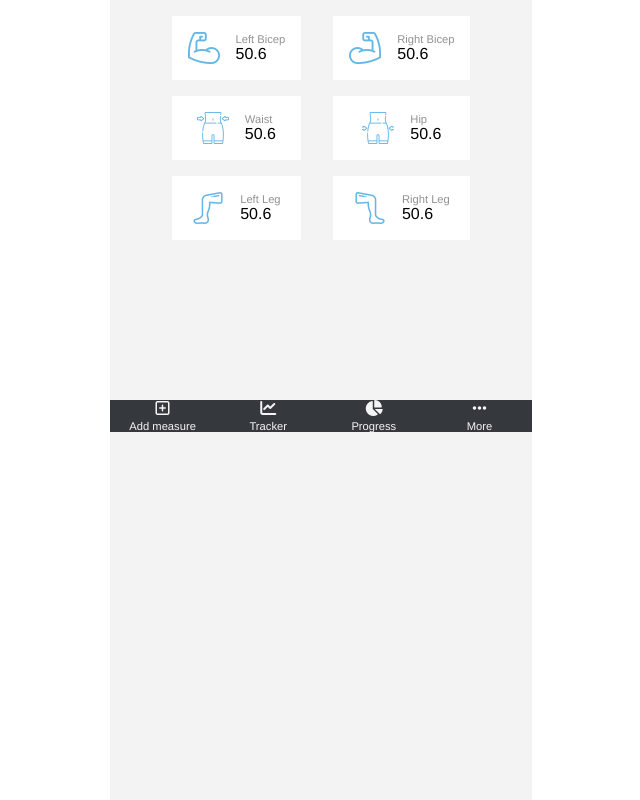
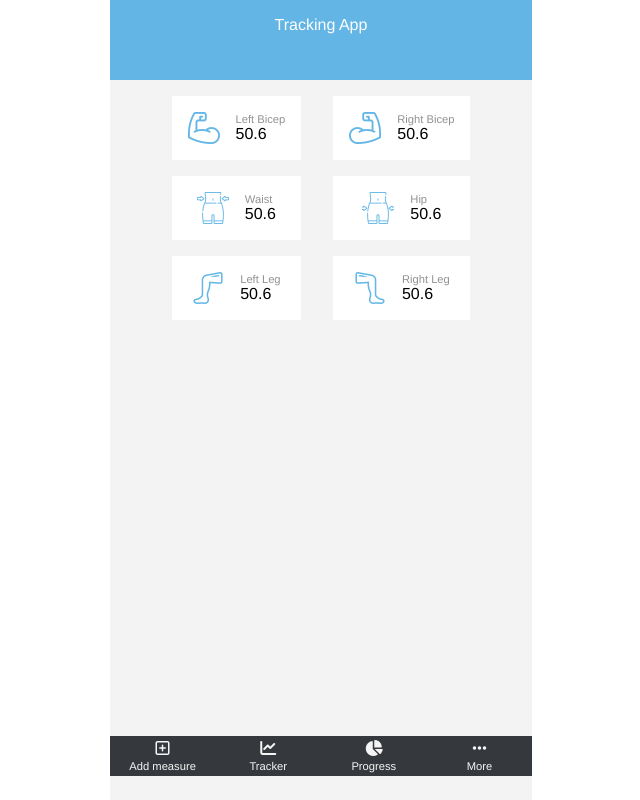
Before and after one commit to zilton7/tracking-app-frontend, a React (Create React App) app: page / in a window 1280 px wide. Shown: the whole page, without its empty margins (319-959 px from the left). Built offline with nearby package versions, Linux system fonts and the light colour scheme; no server answers.

Commit message:
Re-style buttom buttons

```diff
--- a/src/App.js
+++ b/src/App.js
@@ -4,6 +4,7 @@ import Measurements from "./components/Measurements";
 function App() {
   return (
     <div className="App">
+      <div className="heading">Tracking App</div>
       <Measurements />
       <Nav />
     </div>
--- a/src/styles/index.css
+++ b/src/styles/index.css
@@ -59,7 +59,7 @@ body {
 }
 
 .measurements {
-  height: 50%;
+  height: 82%;
   display: flex;
   justify-content: center;
 }
@@ -103,6 +103,7 @@ body {
   color: whitesmoke;
   height: 10%;
   width: 100%;
+  padding: 0.25rem 0;
 }
 
 .bottom-buttons p {
```
